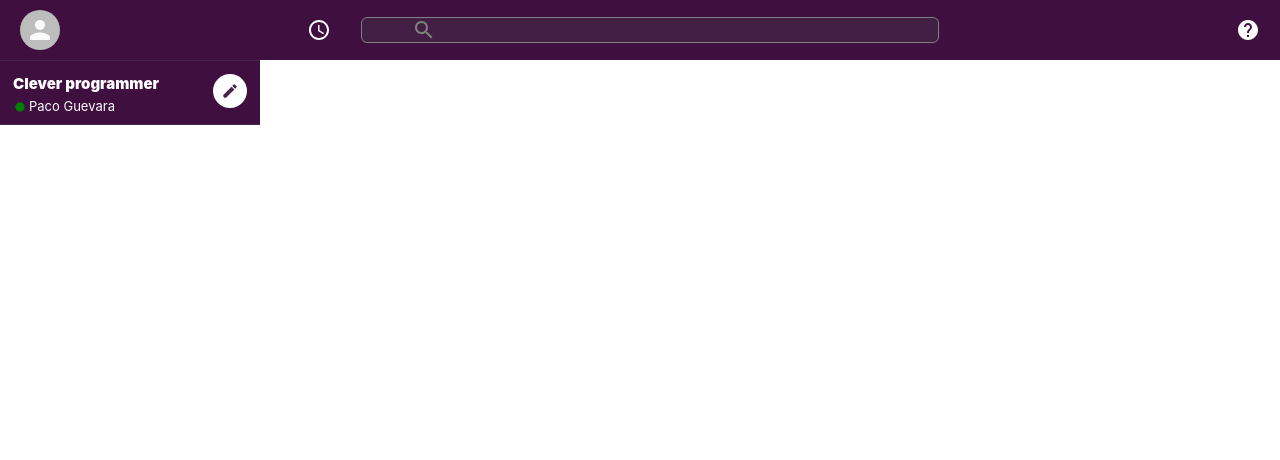
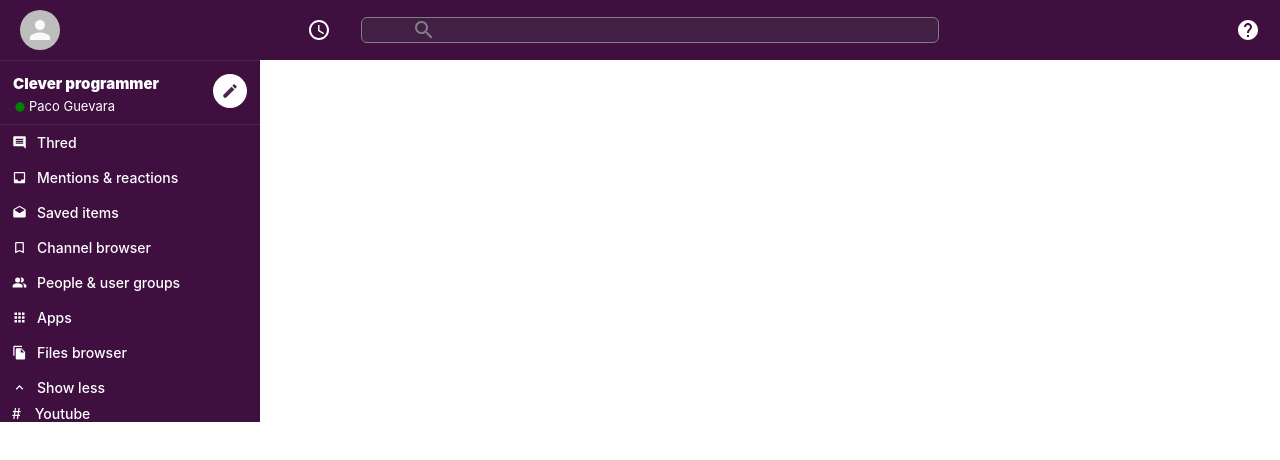
Before and after one commit to pacoguevara/slack-clone, a React (Create React App) app: page / in a window 1280 px wide. Shown: the top 460 px of the page. Built offline with nearby package versions, Linux system fonts and the light colour scheme.

Commit message:
add sidebar options

```diff
--- a/src/Sidebar.js
+++ b/src/Sidebar.js
@@ -2,6 +2,15 @@ import React from "react";
 import "./Sidebar.css";
 import FiberManualRecordIcon from "@material-ui/icons/FiberManualRecord";
 import CreateIcon from "@material-ui/icons/Create";
+import InsertCommentIcon from "@material-ui/icons/InsertComment";
+import InboxIcon from "@material-ui/icons/Inbox";
+import DraftsIcon from "@material-ui/icons/Drafts";
+import BookmarkBorderIcon from "@material-ui/icons/BookmarkBorder";
+import PeopleAltIcon from "@material-ui/icons/PeopleAlt";
+import AppsIcon from "@material-ui/icons/Apps";
+import FileCopyIcon from "@material-ui/icons/FileCopy";
+import ExpandLessCopyIcon from "@material-ui/icons/ExpandLess";
+import SidebarOption from "./SidebarOption";
 
 function Sidebar() {
   return (
@@ -16,6 +25,15 @@ function Sidebar() {
         </div>
         <CreateIcon />
       </div>
+      <SidebarOption Icon={InsertCommentIcon} title="Thred" />
+      <SidebarOption Icon={InboxIcon} title="Mentions & reactions" />
+      <SidebarOption Icon={DraftsIcon} title="Saved items" />
+      <SidebarOption Icon={BookmarkBorderIcon} title="Channel browser" />
+      <SidebarOption Icon={PeopleAltIcon} title="People & user groups" />
+      <SidebarOption Icon={AppsIcon} title="Apps" />
+      <SidebarOption Icon={FileCopyIcon} title="Files browser" />
+      <SidebarOption Icon={ExpandLessCopyIcon} title="Show less" />
+      <SidebarOption title="Youtube" />
     </div>
   );
 }
--- /dev/null
+++ b/src/SidebarOption.css
@@ -0,0 +1,29 @@
+.sidebarOption {
+  display: flex;
+  align-items: center;
+  font-size: 12px;
+  padding-left: 2px;
+  cursor: pointer;
+}
+
+.sidebarOption:hover {
+  opacity: 0.9;
+  background-color: #340e36;
+}
+
+.sidebarOption__icon {
+  padding: 10px;
+  font-size: 15px !important;
+}
+
+.sidebarOption_channel {
+  padding: 10px 0;
+}
+
+.sidebarOption__hash {
+  padding: 10px;
+}
+
+.sidebarOption > h3 {
+  font-weight: 500;
+}
--- /dev/null
+++ b/src/SidebarOption.js
@@ -0,0 +1,19 @@
+import React from "react";
+import "./SidebarOption.css";
+
+function SidebarOption({ Icon, title }) {
+  return (
+    <div className="sidebarOption">
+      {Icon && <Icon className="sidebarOption__icon" />}
+      {Icon ? (
+        <h3>{title}</h3>
+      ) : (
+        <h3 className="sidebarOption__channel">
+          <span className="sidebarOption__hash">#</span> {title}
+        </h3>
+      )}
+    </div>
+  );
+}
+
+export default SidebarOption;
```
